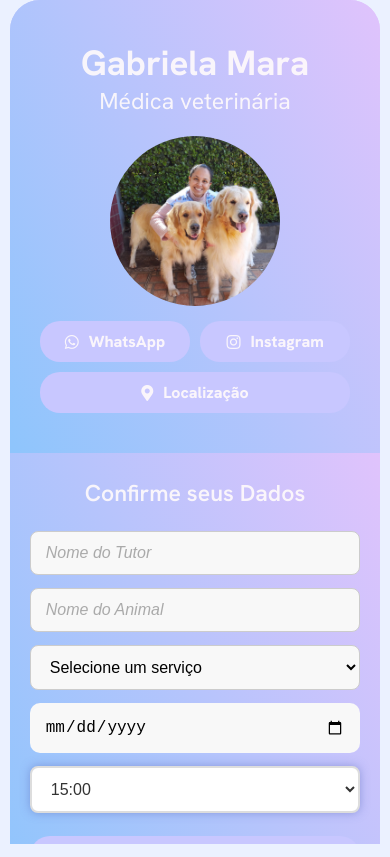
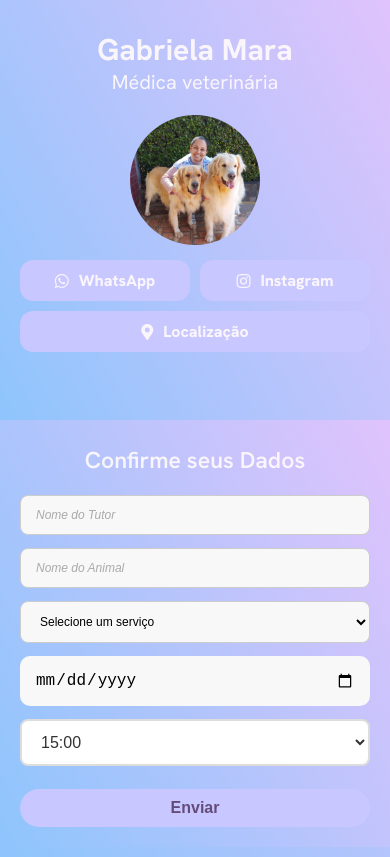
Before and after one commit to michael-douglas-s/vet-1.0-.1, a plain HTML site: page index.html in a window 390 px wide. Drawn offline with Linux system fonts and the light colour scheme.

Commit message:
testando

```diff
--- a/src/style.css
+++ b/src/style.css
@@ -2,26 +2,39 @@
 
 html {
   font-size: 62.5%;
+  margin: 0;
+  padding: 0;
 }
 
 body {
   font-family: "Hanken Grotesk", sans-serif;
   font-size: 1.6rem;
-  height: 100vh;
+  margin: 0;
+  padding: 0;
+  background-color: var(--dark-gray-blue);
   display: flex;
   justify-content: center;
-  align-items: center;
-  background-color: var(--pale-blue);
-  margin: 0;
+  align-items: center; /* Alinha o conteúdo ao topo */
+  flex-direction: column;
+  min-height: 100%; /* Deixa o body crescer conforme o conteúdo */
+  overflow-x: hidden; /* Impede o scroll horizontal */
+}
+
+.container {
+  width: 100%;
+  max-width: 700px;
+  display: flex;
+  justify-content: center;
+  align-items: flex-start;
+
 }
 
 .container-vet {
-  width: 95vw;
-  max-width: 65rem;
-  height: 100vh;
-  border-radius: 3rem;
-  margin: 2rem;
+  width: 100%;
+  border-radius: 2rem;
   background: var(--background-image);
+  padding-bottom: 1rem; /* Adiciona espaçamento no final */
+  min-height: 100%; /* Garante que o container cresça conforme o conteúdo */
 }
 
 .perfil-vet {
@@ -29,14 +42,15 @@ body {
   flex-direction: column;
   align-items: center;
   background: var(--background-image);
-  border-radius: 3rem 3rem 0 0;
   padding: 3rem;
+  width: 100%;
+  min-height: 420px; /* Define uma altura mínima */
 }
 
 .profile-picture {
   position: relative;
-  width: 17rem;
-  height: 17rem;
+  width: 13rem;
+  aspect-ratio: 1;
   border-radius: 50%;
   margin-top: 2rem;
   overflow: hidden; /* Esconde as imagens fora do contêiner */
@@ -51,37 +65,35 @@ body {
   height: 100%;
   background-size: cover;
   background-position: center;
-  opacity: 0; /* Começa invisível */
-  transition: opacity 1s ease-in-out; /* Transição suave da opacidade */
+  opacity: 0;
+  transition: opacity 1s ease-in-out;
 }
 
-/* Imagens específicas */
 #image-1 {
-  background-image: url("./images/300x300.jpg"); /* Primeira imagem */
+  background-image: url("./images/300x300.jpg");
 }
 
 #image-2 {
-  background-image: url("./images/gabi1.jpg"); /* Segunda imagem */
+  background-image: url("./images/gabi1.jpg");
 }
 
 #image-3 {
-  background-image: url("./images/gabi2.jpg"); /* Terceira imagem */
+  background-image: url("./images/gabi2.jpg");
 }
 
 .perfil-vet .title-vet {
   margin-top: 1rem;
   color: rgba(255, 250, 250, 0.897);
-  font-size: 3.5rem;
+  font-size: 2.8rem;
 }
 
 .perfil-vet .name-vet {
   color: rgba(255, 250, 250, 0.897);
-  font-size: 2.3rem;
+  font-size: 1.9rem;
 }
 
 .container-btn {
   display: flex;
-
   gap: 1rem;
   justify-content: center;
   align-items: center;
@@ -98,7 +110,7 @@ body {
   padding: 1rem 2rem;
   width: 100%;
   background-color: var(--light-lavender);
-  border-radius: 2rem;
+  border-radius: 1.3rem;
 }
 
 .container-localizacao {
@@ -106,17 +118,18 @@ body {
   width: 100%;
   text-align: center;
   background-color: var(--light-lavender);
-  border-radius: 2rem;
+  border-radius: 1.3rem;
   font-weight: 700;
 }
+
 .container-localizacao a {
   display: flex;
   gap: 1rem;
   align-items: center;
   justify-content: center;
-  width: 100%; /* Faz o link ocupar toda a largura do contêiner */
-  padding: 1rem 2rem; /* Aumenta a área clicável */
-  text-decoration: none; /* Remove o sublinhado padrão */
+  width: 100%;
+  padding: 1rem 2rem;
+  text-decoration: none;
 }
 
 .dados-client {
@@ -125,7 +138,6 @@ body {
   flex-direction: column;
   align-items: center;
   width: 100%;
-  border-radius: 0 0 3rem 3rem;
   padding: 2rem;
 }
 
@@ -142,10 +154,9 @@ body {
   display: flex;
   flex-direction: column;
   gap: 1.3rem;
-  margin-top: 2.3rem;
+  margin-top: 2rem;
 }
 
-/*inputs camps  */
 .input-personalizado-tutor:hover,
 .input-personalizado-animal:hover,
 .option-service:hover,
@@ -171,6 +182,7 @@ body {
   transform: scale(1.1);
 }
 
+/* Inputs personalizados */
 input[type="date"],
 input[type="time"] {
   width: 100%; /* Para ocupar toda a largura disponível */
@@ -181,7 +193,7 @@ input[type="time"] {
   border: none;
 }
 
-/* Estilo geral do campo de horário */
+/* Estilo geral dos campos de input */
 .input-personalizado-tutor,
 .input-personalizado-animal,
 .input-personalizado-date,
@@ -193,9 +205,10 @@ input[type="time"] {
   padding: 12px 15px;
   width: 100%;
   box-sizing: border-box;
+  transition: all 0.3s ease;
+  -webkit-text-size-adjust: 100%; /* Impede zoom no foco */
+}
 
-  transition: all 0.3s ease;
-}
 .option-service {
   background-color: #f8f8f8;
   border: 1px solid #ccc;
@@ -207,25 +220,24 @@ input[type="time"] {
   transition: all 0.3s ease;
 }
 
-/* Quando o campo está em foco (clicado) */
+/* Foco nos campos de input */
 .input-personalizado-tutor:focus,
 .input-personalizado-animal:focus,
 .option-service:focus,
 .input-personalizado-date:focus,
-.input-personalizado-time {
+.input-personalizado-time:focus {
   border-color: #5c6bc0;
   outline: none;
   box-shadow: 0 0 10px rgba(92, 107, 192, 0.5);
 }
 
-/* Para o caso de placeholder */
+/* Placeholder dos inputs */
 .input-personalizado-tutor::placeholder,
 .input-personalizado-animal::placeholder {
   color: #aaa;
   font-style: italic;
 }
 
-/* Estilo para o input de horário */
 #appointment-time {
   color: #333;
   font-size: 16px;
@@ -236,7 +248,87 @@ input[type="time"] {
   transition: all 0.3s ease;
 }
 
-/* Estilo para quando o campo de horário estiver focado */
 #appointment-time:focus {
   border-color: var(--background-color);
 }
+
+/* Responsividade */
+@media (max-width: 768px) {
+  .perfil-vet {
+    padding: 2rem;
+  }
+
+  .perfil-vet .title-vet {
+    font-size: 2.2rem;
+  }
+
+  .perfil-vet .name-vet {
+    font-size: 1.6rem;
+  }
+
+  .profile-picture {
+    width: 13rem;
+  }
+
+  .container-btn {
+    flex-direction: column;
+    gap: 1rem;
+  }
+
+  .btn-dados {
+    font-size: 1.8rem;
+  }
+  .container-vet{
+    border-radius: 0rem;
+  }
+
+  .input-personalizado-tutor,
+  .input-personalizado-animal,
+  .option-service,
+  .input-personalizado-date {
+    font-size: 1.4rem;
+  }
+}
+
+/* Responsividade para telas menores que 480px */
+@media (max-width: 400px) {
+  .perfil-vet .title-vet {
+    font-size: 3rem;
+  }
+
+  .perfil-vet .name-vet {
+    font-size: 2rem;
+  }
+
+  .container-btn {
+    gap: 0.5rem;
+  }
+
+  .profile-picture {
+    width: 13rem;
+  }
+
+  .btn-dados {
+    font-size: 1.6rem;
+  }
+
+  .input-personalizado-tutor,
+  .input-personalizado-animal,
+  .option-service,
+  .input-personalizado-date {
+    font-size: 1.2rem;
+  }
+}
+
+@media (max-width: 340px) {
+  .container-btn {
+    gap: 0.5rem;
+    flex-wrap: wrap;
+  }
+}
+
+/* Evitar zoom nos campos de input */
+input, select, textarea {
+  font-size: 16px; /* Definir um tamanho de fonte padrão */
+  -webkit-text-size-adjust: 100%; /* Impede o zoom automático em dispositivos móveis */
+}
```
